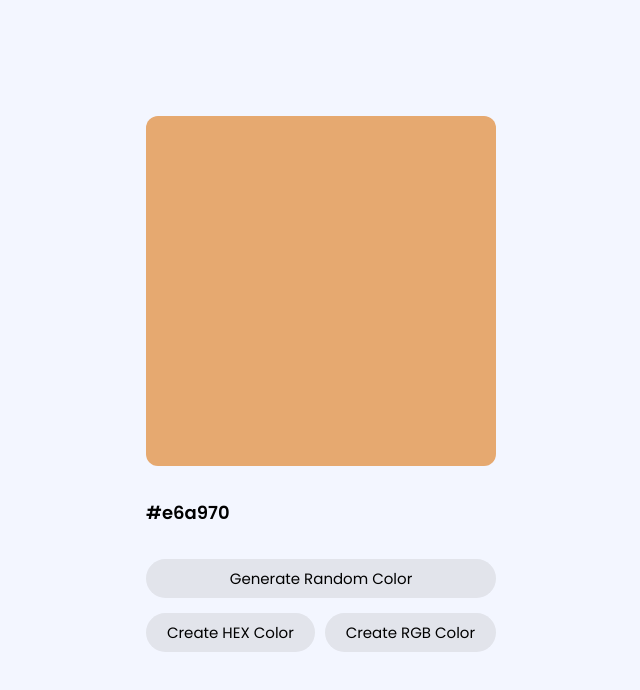
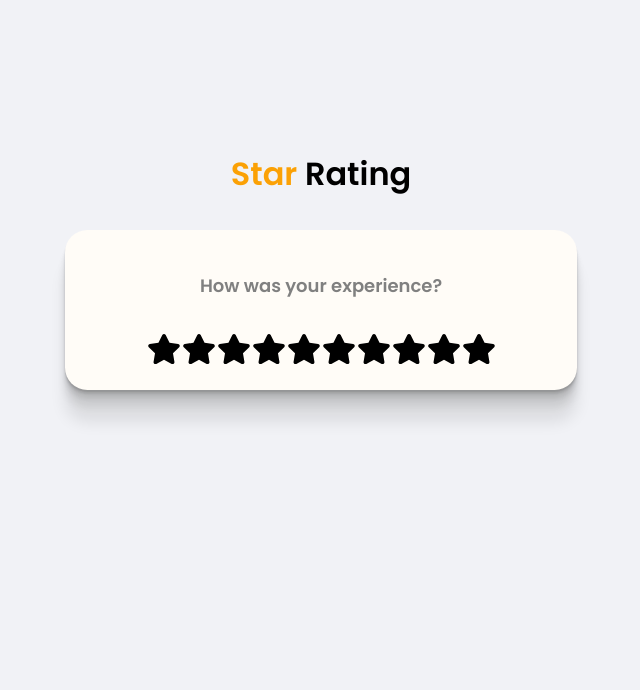
Before and after one commit to bipinkatuwal567/reactjs-projects, a React (Vite) app: page / in a window 1280 px wide. Shown: the top 690 px of the page, without its empty margins (319-959 px from the left). Built offline with nearby package versions, Linux system fonts and the light colour scheme.

Commit message:
completed star rating component

```diff
--- a/package.json
+++ b/package.json
@@ -11,7 +11,8 @@
   },
   "dependencies": {
     "react": "^18.2.0",
-    "react-dom": "^18.2.0"
+    "react-dom": "^18.2.0",
+    "react-icons": "^5.0.1"
   },
   "devDependencies": {
     "@types/react": "^18.2.64",
--- a/src/App.css
+++ b/src/App.css
@@ -1,7 +1,8 @@
 @import url('https://fonts.googleapis.com/css2?family=Poppins:ital,wght@0,100;0,200;0,300;0,400;0,500;0,600;0,700;0,800;0,900;1,100;1,200;1,300;1,400;1,500;1,600;1,700;1,800;1,900&display=swap');
 
 body{
-    background: #f3f6ff;
+    background: #f1f2f6;
+
     font-family: 'Poppins', sans-serif;
 
 }
@@ -9,3 +10,14 @@ body{
 .App{
     text-align: center;
 }
+
+h3{
+    text-align: center;
+    font-size: 2rem;
+    margin-top: 150px;
+    font-weight: 600;
+}
+
+span{
+    color: #fba105;
+}
--- a/src/App.jsx
+++ b/src/App.jsx
@@ -1,13 +1,16 @@
 import "./App.css";
-import React, { useState } from 'react'
-import Accordion from './components/accordion/Index'
+import React from "react";
+import Accordion from "./components/accordion/Index";
 import RandomColorGenerator from "./components/RandomColorGenerator/Index";
+import StarRating from "./components/startRating/Index";
 
 export default function App() {
   return (
-    <div className='app'>
+    <div className="app">
       {/* <Accordion /> */}
-      <RandomColorGenerator />
+      {/* <RandomColorGenerator /> */}
+      <h3><span>Star</span> Rating</h3>
+      <StarRating />
     </div>
-  )
+  );
 }
--- a/src/components/RandomColorGenerator/Index.jsx
+++ b/src/components/RandomColorGenerator/Index.jsx
@@ -45,16 +45,20 @@ export default function RandomColorGenerator() {
   console.log(isHexColor);
 
   return (
+    <>
+      <h2 className="heading" style={{textDecorationColor: `${resultColor}`}}>ColorWave</h2>
       <div className="randomColor">
         <div
           className="box"
           style={{ backgroundColor: `${resultColor ? resultColor : ""}` }}
         ></div>
-      <p>{resultColor ? resultColor : `#e6a970`}</p>
+        <p>{resultColor ? resultColor : `#9959FE`}</p>
 
         <button
           onClick={() =>
-          isHexColor === "hex" ? randomHexColorGenerator() : randomRgbColorGenerator()
+            isHexColor === "hex"
+              ? randomHexColorGenerator()
+              : randomRgbColorGenerator()
           }
         >
           Generate Random Color
@@ -64,5 +68,6 @@ export default function RandomColorGenerator() {
           <button onClick={rgbColorHandle}>Create RGB Color</button>
         </div>
       </div>
+    </>
   );
 }
--- a/src/components/RandomColorGenerator/style.css
+++ b/src/components/RandomColorGenerator/style.css
@@ -1,55 +1,67 @@
-.randomColor{
+.heading{
+    text-align: center;
+    text-transform: uppercase;
+    font-weight: 600;
+    font-size: 1.4rem;
+    text-decoration: line-through;
+    text-decoration-color: #a56ffe;
+    text-decoration-thickness: 3px;
+}
+
+.randomColor {
   width: 350px;
   /* background-color: red; */
   padding: 1rem 2rem;
   margin: auto;
-    margin-top: 100px;
+  margin-top: 50px;
 
   display: flex;
   flex-direction: column;
   gap: 15px;
 }
 
-p{
+p {
   font-size: 18px;
   color: #000;
   font-weight: 600;
 }
 
-button{
-    font-family: 'poppins', sans-serif;
+button {
+  font-family: "poppins", sans-serif;
   border: none;
   padding: 8px 10px;
   border-radius: 99px;
   font-size: 15px;
   background-color: #e2e4eb;
 
-    transition: all .1s;
+  transition: all 0.1s;
 }
 
-button:hover{
+button:hover {
   background-color: #d6dbe3;
 }
 
-button:active{
+button:active {
   background-color: #cbd0d8;
 }
 
-.box{
+.box {
   width: 100%;
   height: 350px;
-    border-radius: 12px;
-    background-color: #e6a970;
+  border-radius: 2rem;
+  background-color: #a56ffe;
   margin: auto;
+
+  box-shadow: 8px 8px 15px 0px rgba(0,0,0,0.2);
 }
 
-.buttons{
+.buttons {
   display: flex;
   gap: 10px;
   width: 100%;
   justify-content: space-between;
 }
 
-.buttons button{
+.buttons button {
   flex-grow: 1;
 }
--- /dev/null
+++ b/src/components/startRating/Index.jsx
@@ -0,0 +1,42 @@
+import { useState } from "react";
+import { FaStar } from "react-icons/fa";
+import "./Style.css";
+
+export default function StarRating({ noOfStar = 10 }) {
+  const [rating, setRating] = useState(0);
+  const [hover, setHover] = useState(0);
+
+  function handleClick(id) {
+    setRating(id);
+  }
+
+  function starIncreament(id) {
+    setHover(id);
+  }
+
+  function starDecreament() {
+    setHover(rating)
+  }
+
+  return (
+    <div className="starRating">
+      <p>How was your experience?</p>
+      <div className="stars">
+        {[...Array(noOfStar)].map((_, index) => {
+          index += 1;
+
+          return (
+            <FaStar
+              size={34}
+              key={index}
+              className={`star ${index <= (hover || rating) ? "active" : "inactive"}`}
+              onMouseEnter={() => starIncreament(index)}
+              onMouseLeave={starDecreament}
+              onClick={() => handleClick(index)}
+            />
+          );
+        })}
+      </div>
+    </div>
+  );
+}
--- /dev/null
+++ b/src/components/startRating/Style.css
@@ -0,0 +1,39 @@
+.starRating{
+    margin: auto;
+    /* margin-top: 150px; */
+    width: 28rem;
+
+    display: flex;
+    gap: 15px;
+    justify-content: center;
+    align-items: center;
+    flex-wrap: wrap;
+
+    background-color: #FFFCF7;
+    padding: 1.5rem 2rem;
+    border-radius: 1.4rem;
+    box-shadow: rgba(0, 0, 0, 0.09) 0px 2px 1px, rgba(0, 0, 0, 0.09) 0px 4px 2px, rgba(0, 0, 0, 0.09) 0px 8px 4px, rgba(0, 0, 0, 0.09) 0px 16px 8px, rgba(0, 0, 0, 0.09) 0px 32px 16px;
+}
+
+.starRating p{
+    color: gray;
+}
+
+.stars{
+    display: flex;
+    justify-content: center;
+    align-items: center;
+    gap: 1px;
+}
+
+.star{
+    transition: all .1s;
+}
+
+.active{
+    color: #fba105;
+}
+
+.inactive{
+    color: #000;
+}
```
Also changed, not shown: 1 other file (tests, documents, lock files or other folders). Lines whose indentation alone changed are shown as unchanged.
